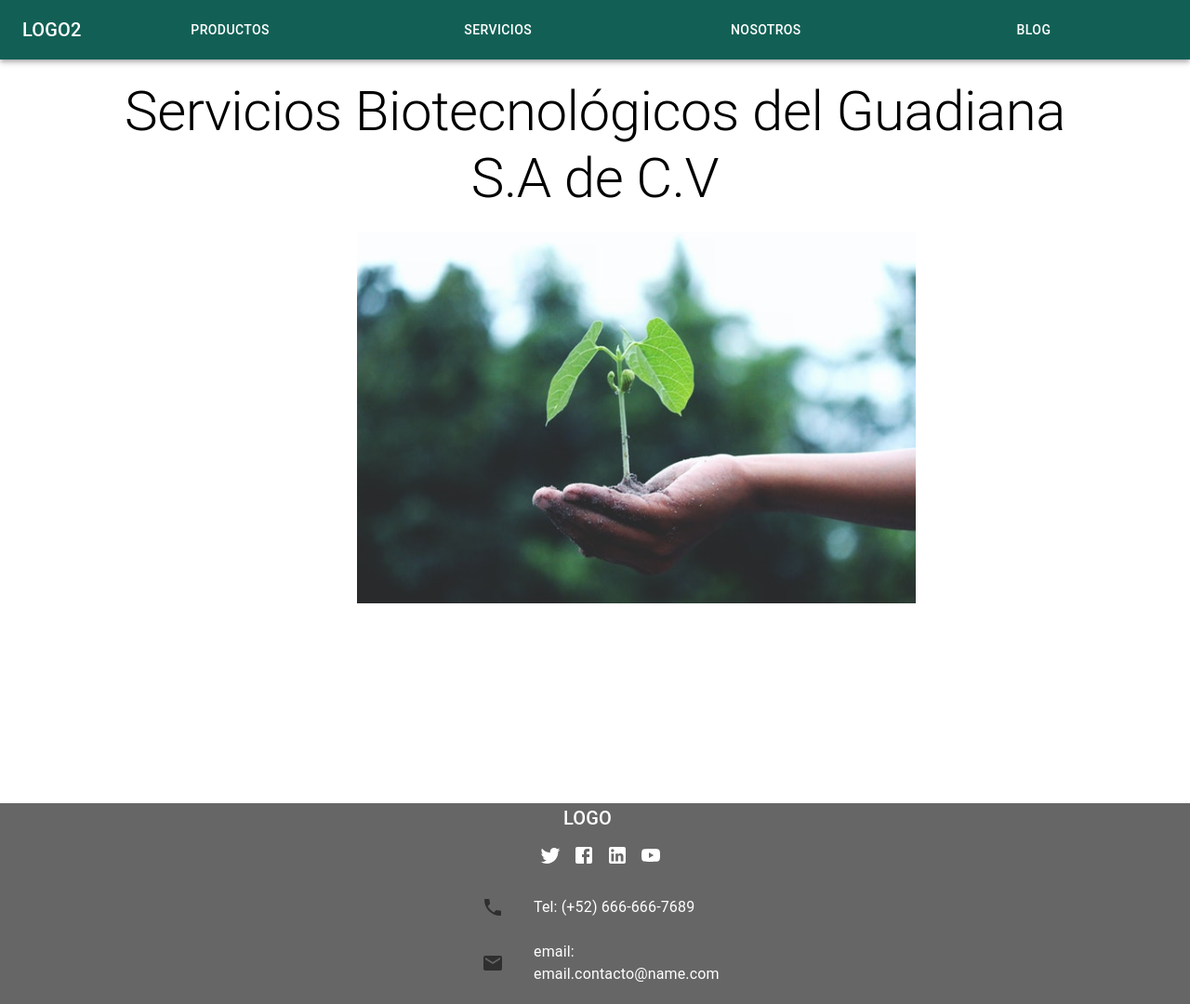
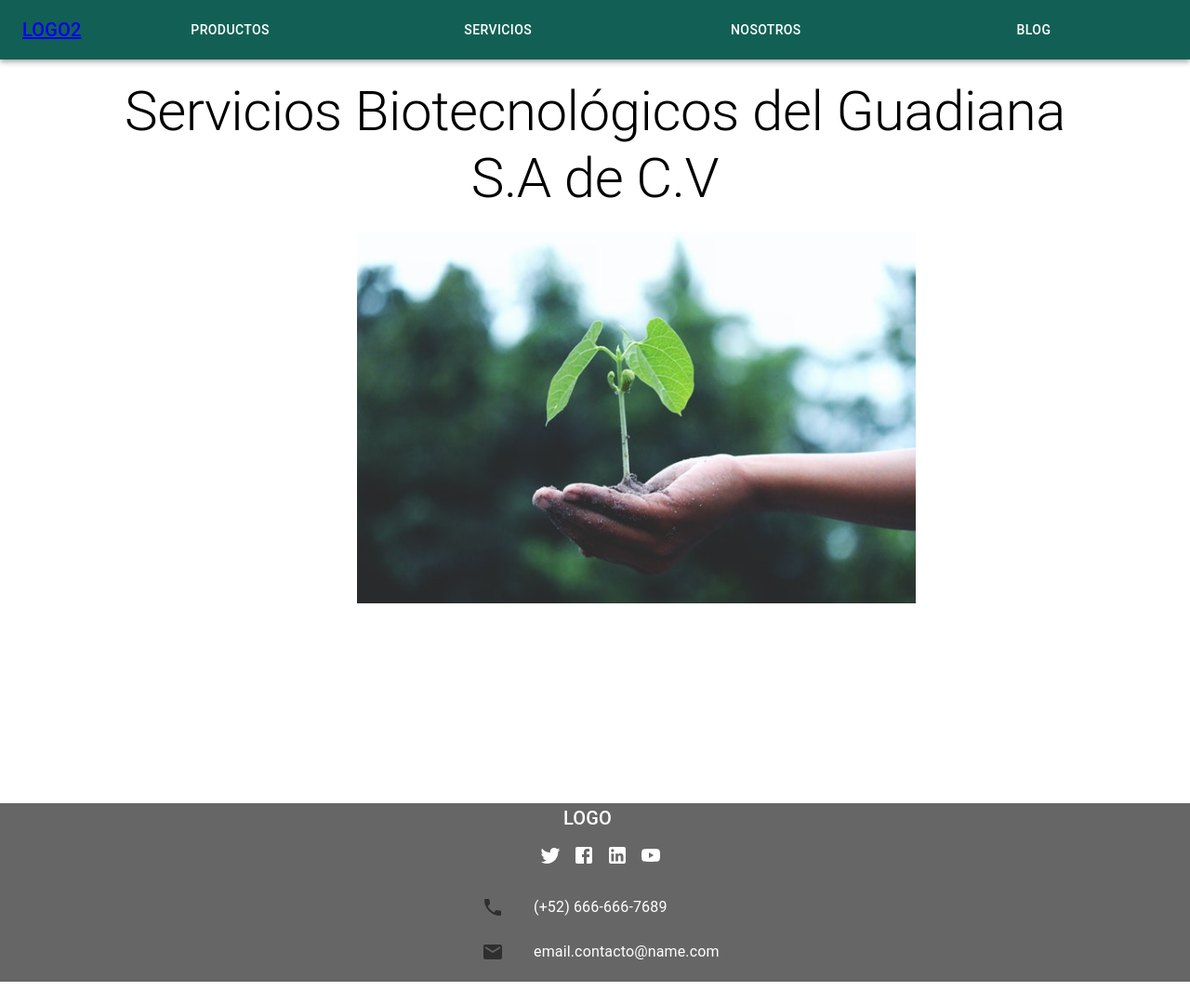
Before and after one commit to soniaortiz/serv-biotec, a React (Create React App) app: page / in a window 1280 px wide. Shown: the whole page at 93% size. After the commit the page ends 1056 px from the top, so only its background shows below. Built offline with nearby package versions, Linux system fonts and the light colour scheme.

Commit message:
[JUL-0002]: code cleanup

```diff
--- a/src/App.js
+++ b/src/App.js
@@ -22,7 +22,6 @@ function App() {
             <Route path="/productos" element={<MainBody />}/>
             <Route path="/servicios" element={<MainBody />}/>
             <Route path="/nosotros" element={<MainBody />}/>
-
           </Routes>
         </BrowserRouter>
         <Footer />
--- a/src/components/footer/Footer.jsx
+++ b/src/components/footer/Footer.jsx
@@ -49,7 +49,7 @@ export function Footer() {
                                 <ListItemIcon>
                                     <PhoneIcon />
                                 </ListItemIcon>
-                                <ListItemText primary={'Tel: (+52) 666-666-7689'} />
+                                <ListItemText primary={'(+52) 666-666-7689'} />
                             </ListItem>
 
                             <ListItem
@@ -58,7 +58,7 @@ export function Footer() {
                                 <ListItemIcon>
                                     <MailIcon />
                                 </ListItemIcon>
-                                <ListItemText primary={'email: email.contacto@name.com'} />
+                                <ListItemText primary={'email.contacto@name.com'} />
                             </ListItem>
 
                         </List>
--- a/src/components/header/Header.jsx
+++ b/src/components/header/Header.jsx
@@ -35,7 +35,7 @@ export const Header = () => {
             component="div"
             sx={{ mr: 2, display: { xs: "none", md: "flex" } }}
           >
-            LOGO2
+            <a href="/">LOGO2</a>
           </Typography>
 
           <Box
@@ -56,7 +56,6 @@ export const Header = () => {
             </IconButton>
             <Menu
               id="menu-appbar"
-              // anchorEl={anchorElNav}
               anchorOrigin={{
                 vertical: "bottom",
                 horizontal: "left"
@@ -94,8 +93,6 @@ export const Header = () => {
             sx={{
               flexGrow: 1,
               display: { xs: "none", md: "flex" }
-              // color: "red",
-              // border: "solid"
             }}
           >
             {pages.map((page) => (
--- a/src/components/mainBody/MainBody.jsx
+++ b/src/components/mainBody/MainBody.jsx
@@ -4,7 +4,6 @@ export function MainBody({displayComponent}) {
     return (
         <div
             style={{
-                // backgroundColor: '#E0E0E0',
                 margin: 'auto',
                 width: '80%',
                 height: '100vh'
```
